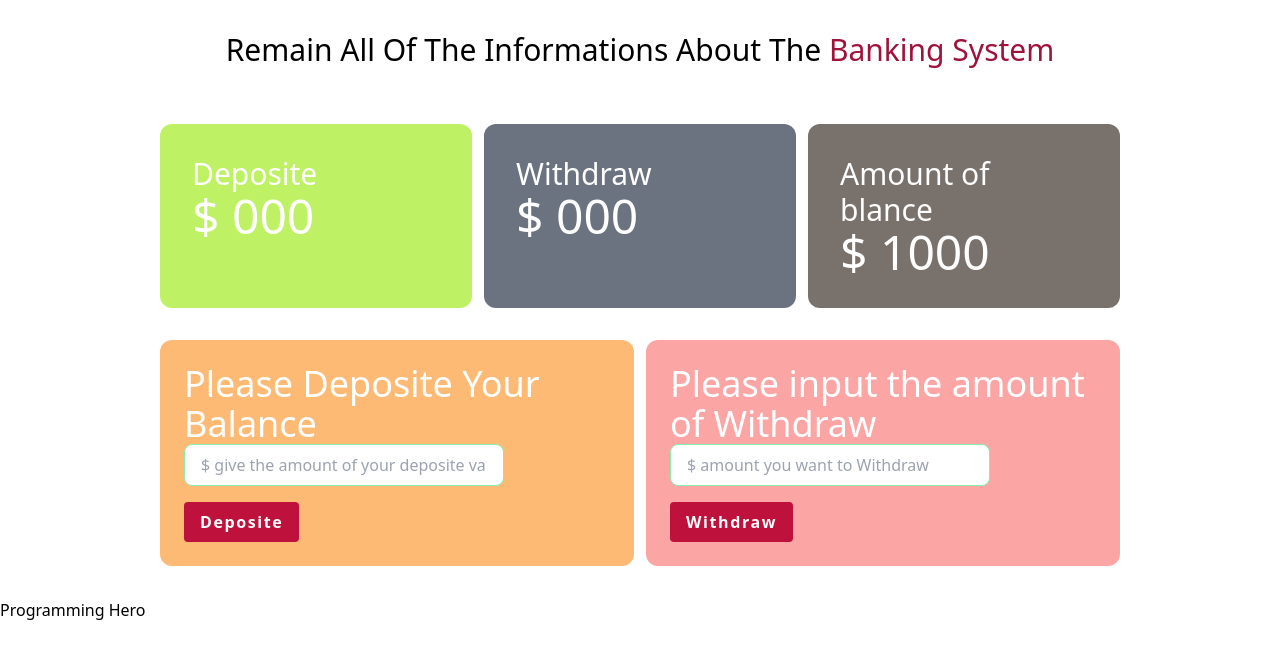
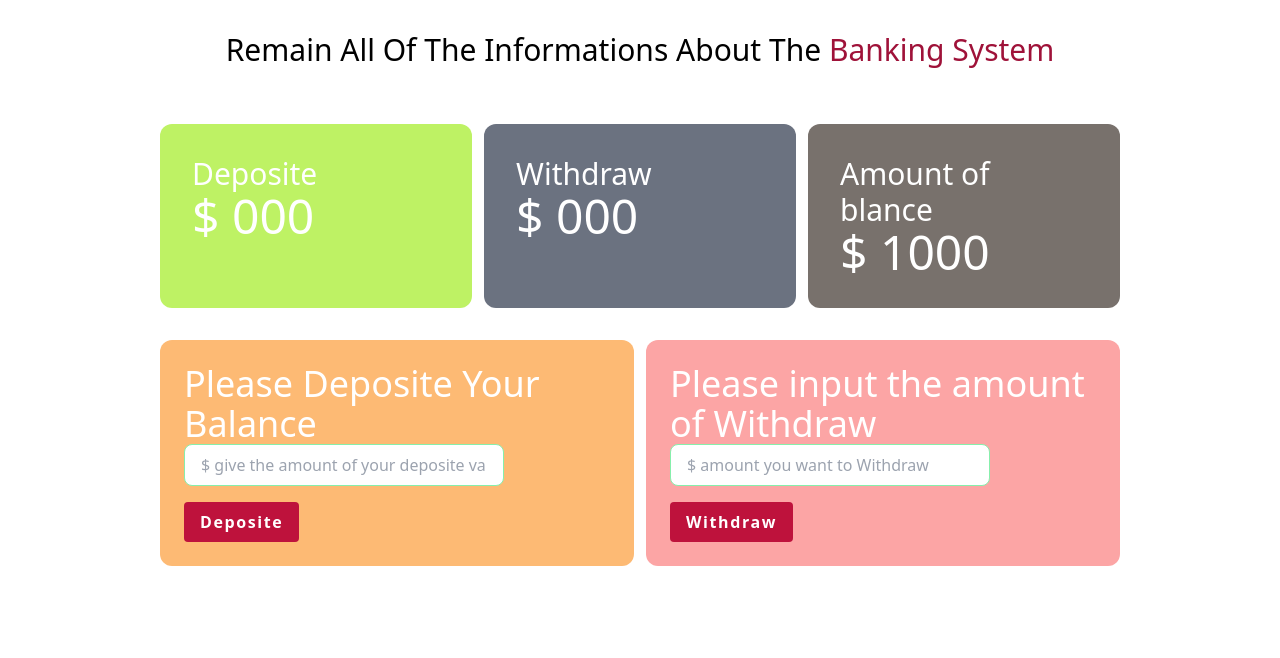
Before and after one commit to RatonRoy/Bank-website-with-js, a plain HTML site: page banking.html in a window 1280 px wide. Drawn offline with nearby package versions, Linux system fonts and the light colour scheme.

Commit message:
Update banking.html

```diff
--- a/banking.html
+++ b/banking.html
@@ -51,7 +51,6 @@
            </div>
        </section>
    </main>
-   <p id="name">Programming Hero</p>
    <script src="js/banking.js"></script>
 </body>
 </html>
```
